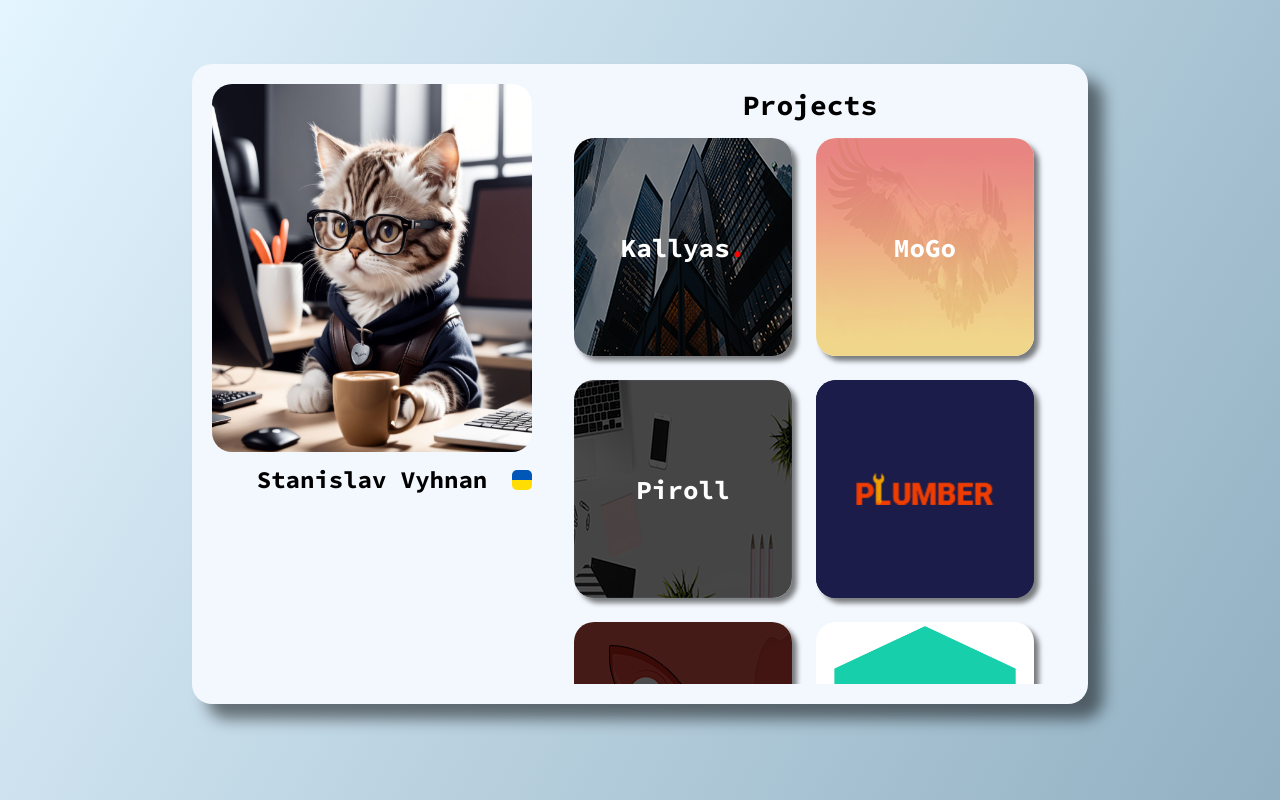
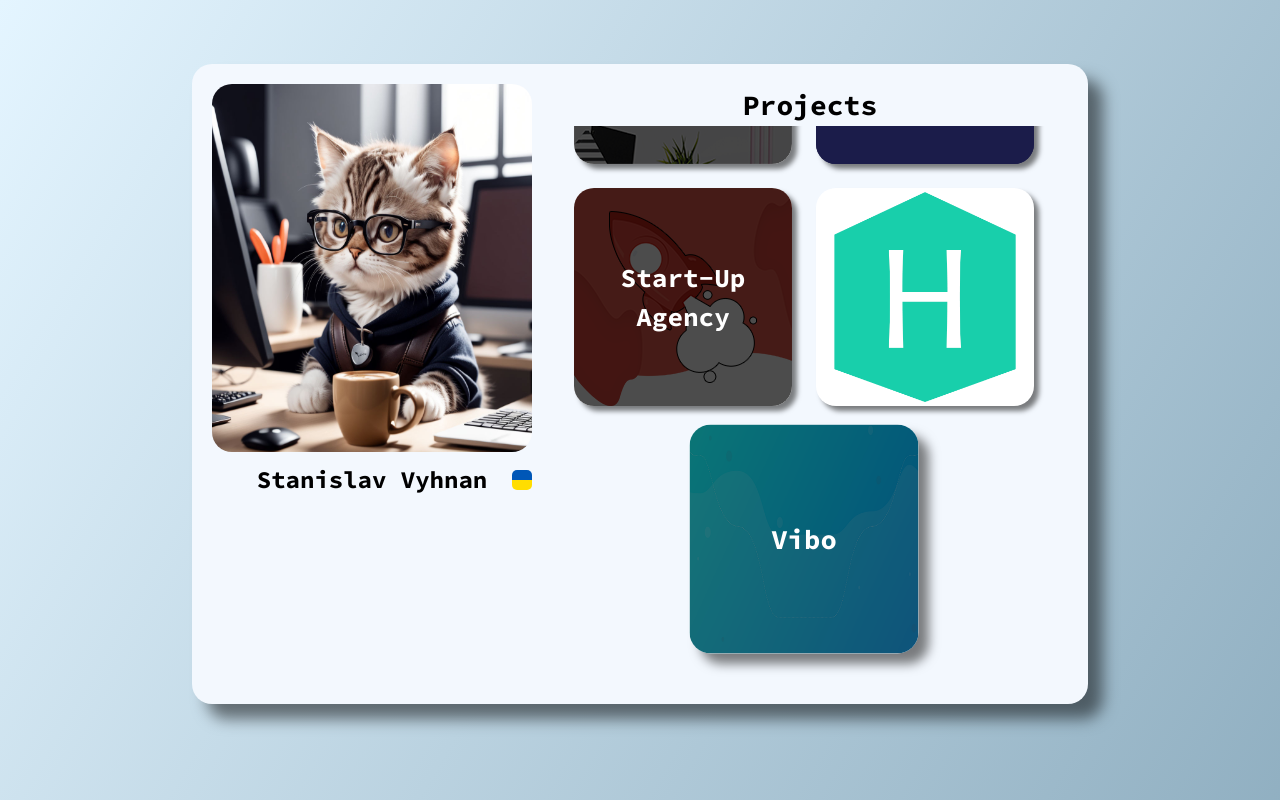
Before and after one commit to Stanislav-Vyhnan/portfolio, a React (Create React App) app: page / in a window 1280 px wide. Built offline with nearby package versions, Linux system fonts and the light colour scheme; no server answers.

Commit message:
feat: added cards animation

```diff
--- /dev/null
+++ b/src/constants/scroll.settings.ts
@@ -0,0 +1 @@
+export const scrollSettings = { behavior: 'smooth', block: 'center' } as ScrollIntoViewOptions;
--- a/src/pages/home/projects/card/card.styles.ts
+++ b/src/pages/home/projects/card/card.styles.ts
@@ -12,7 +12,8 @@ const cardResponsive = {
 export const CardStyled = styled(
   'li',
   withTransientProps
-)<{ $backgroundColor: string }>(({ theme, $backgroundColor }) => ({
+)<{ $enableAnimation: boolean; $backgroundColor: string }>(
+  ({ theme, $enableAnimation, $backgroundColor }) => ({
     width: '218px',
     height: '218px',
     margin: theme.spacing(1.5),
@@ -25,13 +26,15 @@ export const CardStyled = styled(
 
     ...theme.mixins.transition('transform', 'boxShadow'),
 
-  ':hover': {
-    transform: 'scale(1.05)',
-    boxShadow: '10px 10px 10px 0px rgba(0, 0, 0, 0.50)',
+    ...($enableAnimation ? theme.mixins.enableCardAnimation() : {}),
+
+    '&:hover': {
+      ...theme.mixins.enableCardAnimation(),
     },
 
     '@media screen and (max-width:767px)': { ...cardResponsive },
-}));
+  })
+);
 
 export const CardImage = styled(
   'img',
--- a/src/pages/home/projects/card/index.tsx
+++ b/src/pages/home/projects/card/index.tsx
@@ -1,29 +1,63 @@
-import { CSSProperties } from 'react';
+/* eslint-disable react-hooks/exhaustive-deps */
+/* eslint-disable @typescript-eslint/no-empty-function */
+
+import { CSSProperties, useEffect, useRef } from 'react';
 import { useNavigate } from 'react-router-dom';
 
 import { theme } from 'src/theme';
+import { scrollSettings } from 'src/constants/scroll.settings';
 
 import { CardImage, CardStyled, CardTitle } from './card.styles';
 
 export type CardTypes = {
+  id: number;
   styles: CSSProperties;
   link: string;
   title?: string;
+  setFirstCardRef?: (cardRef: HTMLLIElement) => void;
   logoSrc?: string;
   backgroundColor?: string;
   isBlur?: boolean;
+  enableAnimation?: boolean;
 };
 
-const Card = ({ title, link, styles, logoSrc, backgroundColor, isBlur }: CardTypes) => {
+const Card = ({
+  id,
+  title,
+  setFirstCardRef = () => {},
+  enableAnimation = true,
+  link,
+  styles,
+  logoSrc,
+  backgroundColor,
+  isBlur,
+}: CardTypes) => {
+  const cardRef = useRef<HTMLLIElement | null>(null);
   const navigate = useNavigate();
 
   const onClick = () => {
-    console.log(link);
     navigate(link);
   };
 
+  useEffect(() => {
+    if (cardRef.current && id === 0) {
+      setFirstCardRef(cardRef.current);
+    }
+  }, [cardRef]);
+
+  useEffect(() => {
+    if (enableAnimation && cardRef.current) {
+      cardRef.current.scrollIntoView(scrollSettings);
+    }
+  }, [enableAnimation]);
+
   return (
-    <CardStyled $backgroundColor={backgroundColor ?? theme.palette.white} onClick={onClick}>
+    <CardStyled
+      $enableAnimation={enableAnimation}
+      $backgroundColor={backgroundColor ?? theme.palette.white}
+      onClick={onClick}
+      ref={cardRef}
+    >
       {logoSrc && <CardImage src={logoSrc} $isBlur={!!isBlur} />}
       <CardTitle
         component="span"
--- a/src/pages/home/projects/index.tsx
+++ b/src/pages/home/projects/index.tsx
@@ -1,28 +1,35 @@
+/* eslint-disable react-hooks/exhaustive-deps */
+import { useEffect, useState } from 'react';
+
 import { Typography } from 'src/pages/common/typography';
+import { scrollSettings } from 'src/constants/scroll.settings';
 
 import { CardsContainer, ProjectsWrapper } from './projects.styles';
 import Card from './card';
 import { cards } from './projects.settings';
 
 const Projects = () => {
-  // const [height, setHeight] = useState<number | null>(null);
+  const [idCardWithAnimation, setIdCardWithAnimation] = useState<number | null>(null);
+  const [firstCardRef, setFirstCardRef] = useState<HTMLLIElement | null>(null);
 
-  // const cardsContainerRef = useRef<HTMLUListElement | null>(null);
+  useEffect(() => {
+    const cardAnimation = () => {
+      let index = 0;
+      const maxLength = cards.length;
 
-  // useEffect(() => {
-  //   if (cardsContainerRef.current) {
-  //     window.addEventListener('resize', () => {
-  //       if (window.innerWidth < mobileWidth) {
-  //         const windowHeight = window.innerHeight;
-  //         const offsetHeight = cardsContainerRef.current!.offsetTop;
-  //         const cardsContainerHeight =
-  //           windowHeight - offsetHeight - outsidePaddingBottom - insidePaddingBottom;
-  //         console.log(cardsContainerHeight);
-  //         setHeight(cardsContainerHeight);
-  //       }
-  //     });
-  //   }
-  // });
+      const intervalId = setInterval(() => {
+        if (index === maxLength) {
+          window.clearInterval(intervalId);
+          firstCardRef!.scrollIntoView(scrollSettings);
+        }
+
+        setIdCardWithAnimation(index);
+        index++;
+      }, 700);
+    };
+
+    if (firstCardRef) cardAnimation();
+  }, [firstCardRef]);
 
   return (
     <ProjectsWrapper>
@@ -30,9 +37,12 @@ const Projects = () => {
         Projects
       </Typography>
       <CardsContainer>
-        {cards.map(({ link, title, styles, logoSrc, backgroundColor }, index) => (
+        {cards.map(({ link, id, title, styles, logoSrc, backgroundColor }) => (
           <Card
-            key={index}
+            key={id}
+            id={id}
+            setFirstCardRef={setFirstCardRef}
+            enableAnimation={id === idCardWithAnimation}
             link={link}
             title={title}
             logoSrc={logoSrc}
--- a/src/pages/home/projects/projects.settings.ts
+++ b/src/pages/home/projects/projects.settings.ts
@@ -14,6 +14,7 @@ import { CardTypes } from './card';
 
 export const cards: CardTypes[] = [
   {
+    id: 0,
     title: 'Kallyas',
     link: paths.kallyas,
     logoSrc: kallyasLogo,
@@ -27,6 +28,7 @@ export const cards: CardTypes[] = [
     } as CSSProperties,
   },
   {
+    id: 1,
     title: 'MoGo',
     link: paths.mogo,
     logoSrc: mogoLogo,
@@ -36,6 +38,7 @@ export const cards: CardTypes[] = [
     } as CSSProperties,
   },
   {
+    id: 2,
     title: 'Piroll',
     link: paths.piroll,
     logoSrc: pirollLogo,
@@ -45,6 +48,7 @@ export const cards: CardTypes[] = [
     } as CSSProperties,
   },
   {
+    id: 3,
     link: paths.plumber,
     logoSrc: plumberLogo,
     backgroundColor: '#1b1c4a',
@@ -53,6 +57,7 @@ export const cards: CardTypes[] = [
     } as CSSProperties,
   },
   {
+    id: 4,
     link: paths.startUpAgency,
     title: 'Start-Up Agency',
     logoSrc: startUpProjectLogo,
@@ -60,8 +65,9 @@ export const cards: CardTypes[] = [
       color: theme.palette.white,
     } as CSSProperties,
   },
-  { link: paths.theHame, logoSrc: theHamLogo, styles: {} },
+  { id: 5, link: paths.theHame, logoSrc: theHamLogo, styles: {} },
   {
+    id: 6,
     link: paths.vibo,
     title: 'Vibo',
     logoSrc: viboLogo,
--- a/src/theme/mixins.ts
+++ b/src/theme/mixins.ts
@@ -3,6 +3,7 @@ import { CSSProperties } from 'react';
 export interface Mixins {
   transition(...properties: string[]): CSSProperties;
   customScrollbar(): CSSProperties;
+  enableCardAnimation(): CSSProperties;
 }
 
 export const mixins: Mixins = {
@@ -29,4 +30,11 @@ export const mixins: Mixins = {
         background: 'grey',
       },
     } as CSSProperties),
+
+  enableCardAnimation: () =>
+    ({
+      transition: 'transform 500ms ease-in-out, box-shadow 500ms ease-in-out',
+      transform: 'scale(1.05)',
+      boxShadow: '10px 10px 10px 0px rgba(0, 0, 0, 0.50)',
+    } as CSSProperties),
 };
```
Lines whose indentation alone changed are shown as unchanged.
